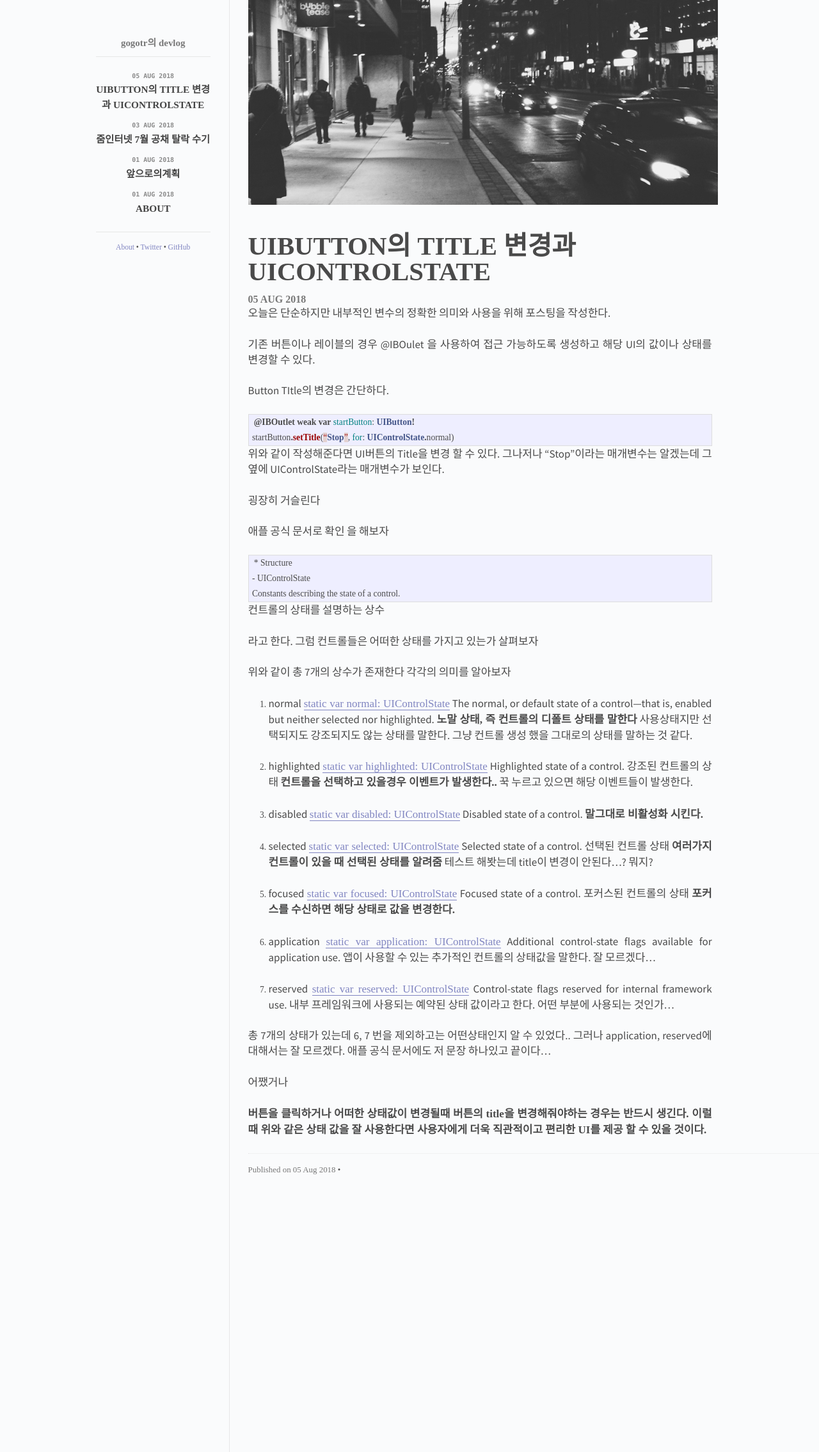
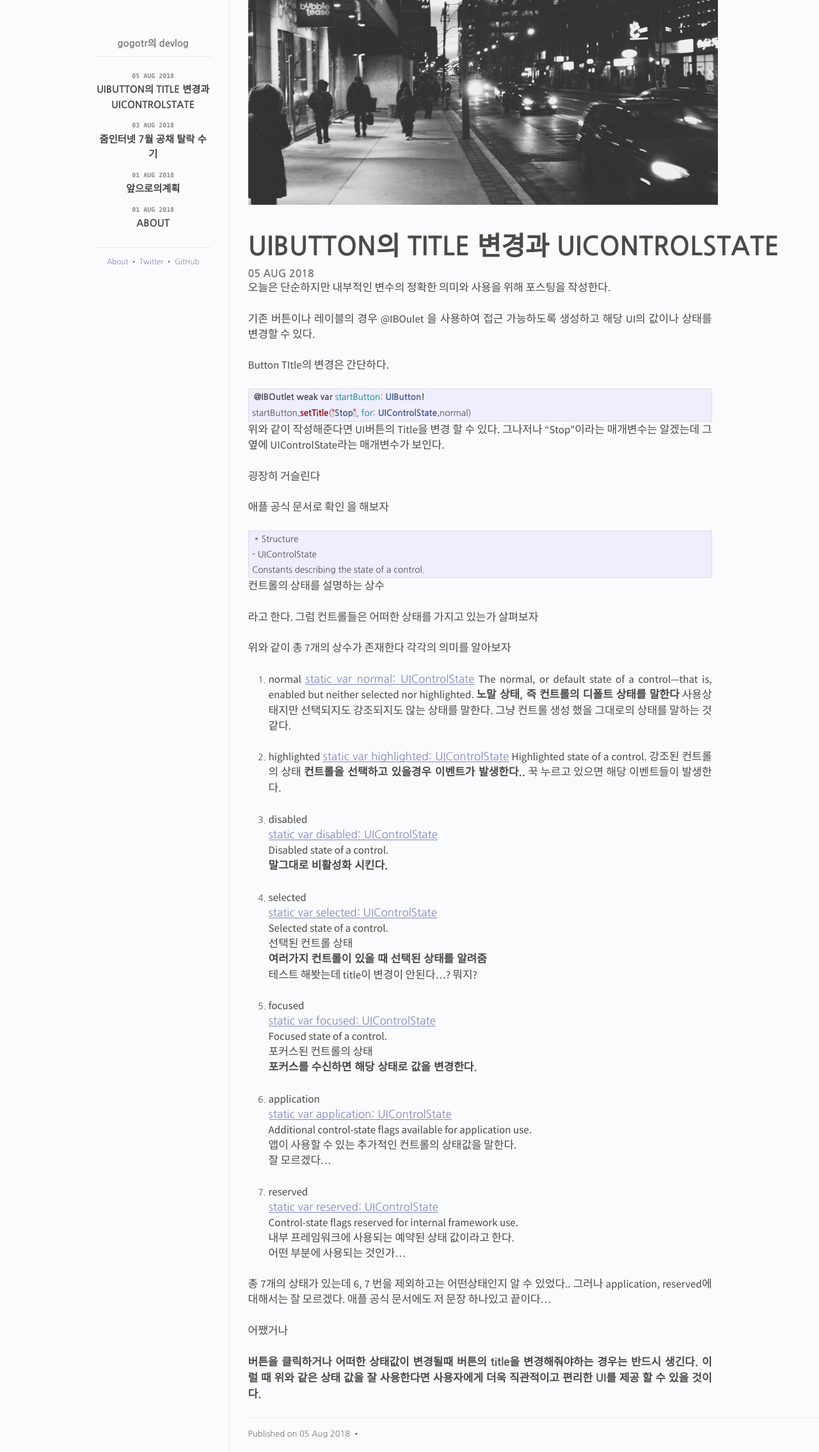
Before and after one commit to gogotr/gogotr.github.io, a Jekyll site: the page built from _posts/2018-08-05-UIButtonTitleChange-post.md, in a window 1280 px wide. Shown: the whole page at 64% size. Built offline with Jekyll 4.4.1, drawn with Linux system fonts in a browser that asks for light colours; some web fonts are replaced; comment, search, counter and statistics services are not loaded.

```diff
--- a/_layouts/default.html
+++ b/_layouts/default.html
@@ -19,10 +19,10 @@
       <link href='http://fonts.googleapis.com/css?family=Source+Sans+Pro:300,400,700' rel='stylesheet' type='text/css'>
       <link href='http://fonts.googleapis.com/css?family=Raleway:300,400,700' rel='stylesheet' type='text/css'>
       <style>
-         @import url(//fonts.googleapis.com/earlyaccess/kopubbatang.css);
+         @import url(//fonts.googleapis.com/earlyaccess/nanumgothic.css);
 
          * {
-           font-family: 'Kopub Batang';
+           font-family: 'Nanum Gothic';
          }
       </style>
   </head>
--- a/_posts/2018-08-05-UIButtonTitleChange-post.md
+++ b/_posts/2018-08-05-UIButtonTitleChange-post.md
@@ -51,35 +51,35 @@ The normal, or default state of a control—that is, enabled but neither selecte
 **컨트롤을 선택하고 있을경우 이벤트가 발생한다..**
 꾹 누르고 있으면 해당 이벤트들이 발생한다.
 
-3. disabled
- [static var disabled: UIControlState](apple-reference-documentation://hsFhBCJA3W)
-Disabled state of a control.
+3. disabled<br/>
+ [static var disabled: UIControlState](apple-reference-documentation://hsFhBCJA3W)<br/>
+Disabled state of a control.<br/>
 **말그대로 비활성화 시킨다.**
 
-4. selected
- [static var selected: UIControlState](apple-reference-documentation://hsJ1xMyvqf)
-Selected state of a control.
-선택된 컨트롤 상태
-**여러가지 컨트롤이 있을 때 선택된 상태를 알려줌**
-테스트 해봣는데 title이 변경이 안된다...? 뭐지?
+4. selected<br/>
+ [static var selected: UIControlState](apple-reference-documentation://hsJ1xMyvqf)<br/>
+Selected state of a control.<br/>
+선택된 컨트롤 상태<br/>
+**여러가지 컨트롤이 있을 때 선택된 상태를 알려줌**<br/>
+테스트 해봣는데 title이 변경이 안된다...? 뭐지?<br/>
 
-5. focused
- [static var focused: UIControlState](apple-reference-documentation://hsnHv89VWq)
-Focused state of a control.
-포커스된 컨트롤의 상태
-**포커스를 수신하면 해당 상태로 값을 변경한다.**
+5. focused<br/>
+ [static var focused: UIControlState](apple-reference-documentation://hsnHv89VWq)<br/>
+Focused state of a control.<br/>
+포커스된 컨트롤의 상태<br/>
+**포커스를 수신하면 해당 상태로 값을 변경한다.**<br/>
 
-6. application
- [static var application: UIControlState](apple-reference-documentation://hsCZCKhQ7E)
-Additional control-state flags available for application use.
-앱이 사용할 수 있는 추가적인 컨트롤의 상태값을 말한다.
-잘 모르겠다...
+6. application<br/>
+ [static var application: UIControlState](apple-reference-documentation://hsCZCKhQ7E)<br/>
+Additional control-state flags available for application use.<br/>
+앱이 사용할 수 있는 추가적인 컨트롤의 상태값을 말한다.<br/>
+잘 모르겠다...<br/>
 
-7. reserved
- [static var reserved: UIControlState](apple-reference-documentation://hsKY4g9Wmw)
-Control-state flags reserved for internal framework use.
-내부 프레임워크에 사용되는 예약된 상태 값이라고 한다.
-어떤 부분에 사용되는 것인가...
+7. reserved<br/>
+ [static var reserved: UIControlState](apple-reference-documentation://hsKY4g9Wmw)<br/>
+Control-state flags reserved for internal framework use.<br/>
+내부 프레임워크에 사용되는 예약된 상태 값이라고 한다.<br/>
+어떤 부분에 사용되는 것인가...<br/>
 
 
 총 7개의 상태가 있는데 6, 7 번을 제외하고는 어떤상태인지 알 수 있었다.. 그러나 application, reserved에 대해서는 잘 모르겠다. 애플 공식 문서에도 저 문장 하나있고 끝이다...
```
